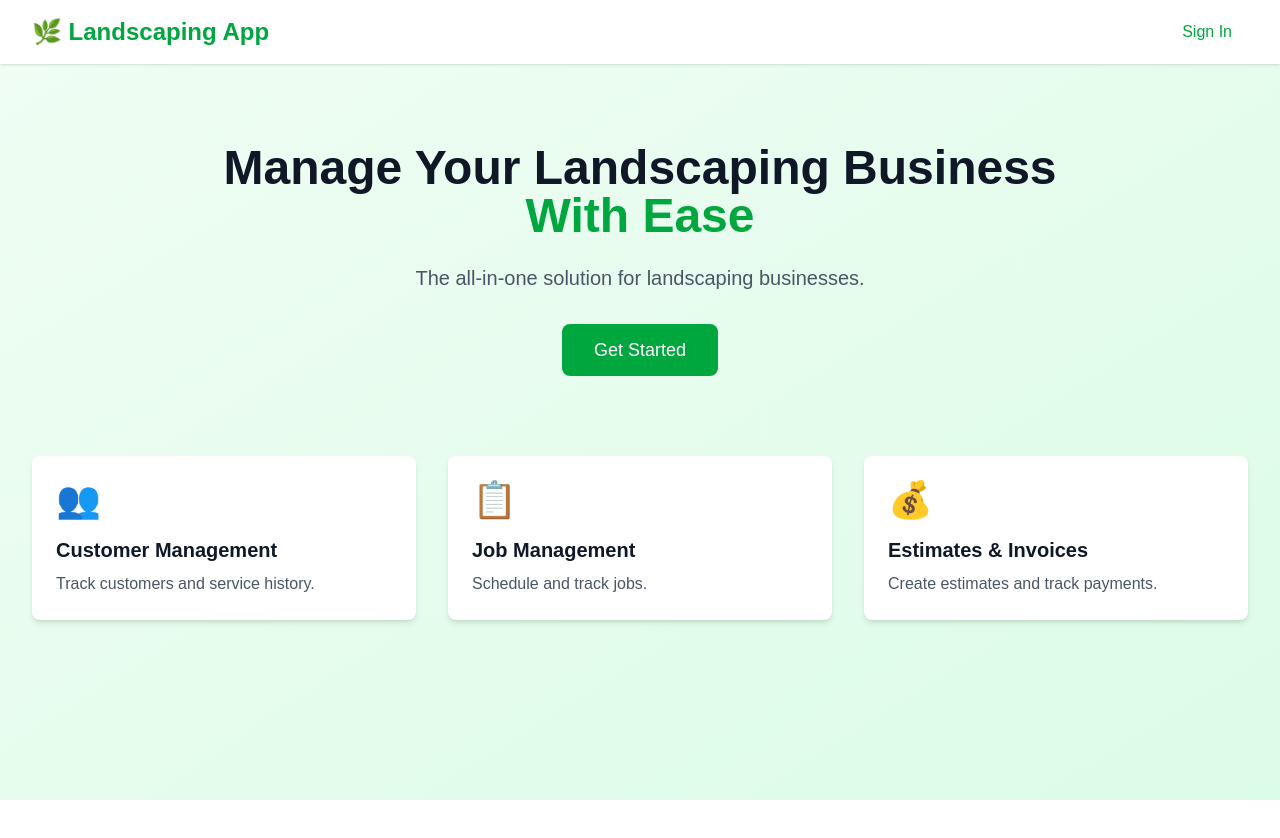
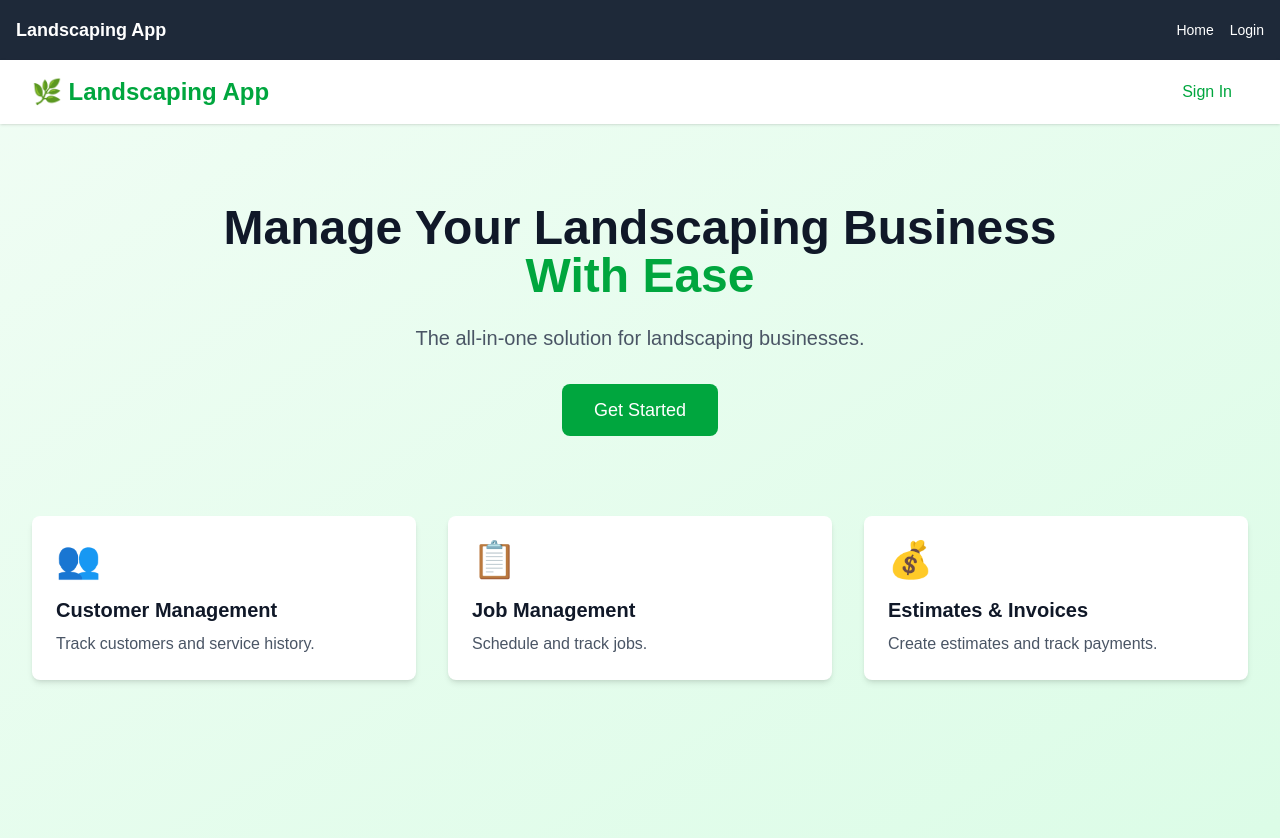
Before and after one commit to ogdanks/DNA-Landscaping, a Next.js app: page / in a window 1280 px wide. Shown: the top 838 px of the page. Before the commit the page ends 800 px from the top, so only its background shows below. Built offline with nearby package versions, Linux system fonts and the light colour scheme; no server answers.

Commit message:
feat(ui): add admin Manage Users link to header

```diff
--- a/src/app/layout.tsx
+++ b/src/app/layout.tsx
@@ -1,12 +1,14 @@
 import type { Metadata } from "next";
 import { Geist, Geist_Mono } from "next/font/google";
 import "./globals.css";
+import Link from 'next/link'
+import { getServerSession } from 'next-auth'
+import { authOptions } from '@/lib/auth'
 
 const geistSans = Geist({
   variable: "--font-geist-sans",
   subsets: ["latin"],
 });
-
 const geistMono = Geist_Mono({
   variable: "--font-geist-mono",
   subsets: ["latin"],
@@ -17,17 +19,38 @@ export const metadata: Metadata = {
   description: "The all-in-one solution for landscaping businesses",
 };
 
-export default function RootLayout({
+export default async function RootLayout({
   children,
 }: Readonly<{
   children: React.ReactNode;
 }>) {
+  const session = await getServerSession(authOptions)
+
   return (
     <html lang="en">
-      <body
-        className={`${geistSans.variable} ${geistMono.variable} antialiased`}
-      >
-        {children}
+      <body className={`${geistSans.variable} ${geistMono.variable}`}>
+        <header className="bg-gray-800 text-white">
+          <div className="max-w-7xl mx-auto px-4 py-4 flex items-center justify-between">
+            <Link href="/">
+              <span className="text-lg font-semibold">Landscaping App</span>
+            </Link>
+            <nav className="flex items-center space-x-4">
+              <Link href="/" className="text-sm">Home</Link>
+              {session ? (
+                <>
+                  <span className="text-sm">Hi, {session.user?.name || session.user?.email}</span>
+                  {session.user?.role === 'admin' && (
+                    <Link href="/admin/users" className="text-sm bg-indigo-600 px-2 py-1 rounded">Manage Users</Link>
+                  )}
+                  <Link href="/api/auth/signout" className="text-sm">Logout</Link>
+                </>
+              ) : (
+                <Link href="/login" className="text-sm">Login</Link>
+              )}
+            </nav>
+          </div>
+        </header>
+        <main>{children}</main>
       </body>
     </html>
   );
```
